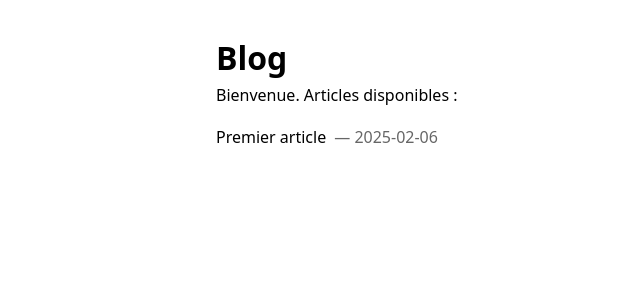
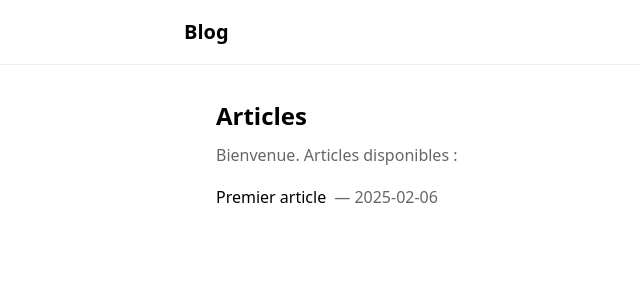
Before and after one commit to jbressand34/blog, a Next.js app: page / in a window 1280 px wide. Shown: the top 300 px of the page, without its empty margins (72-712 px from the left). Built offline with nearby package versions, Linux system fonts and the light colour scheme.

Commit message:
Added : minimal layout with header/nav

```diff
--- a/app/articles/[slug]/page.tsx
+++ b/app/articles/[slug]/page.tsx
@@ -1,5 +1,4 @@
 import { notFound } from "next/navigation";
-import Link from "next/link";
 import ReactMarkdown from "react-markdown";
 import { getArticleBySlug, getArticleSlugs } from "@/lib/markdown";
 
@@ -17,10 +16,7 @@ export default function ArticlePage({ params }: Props) {
   if (!article) notFound();
 
   return (
-    <main style={{ padding: "2rem", maxWidth: "48rem", margin: "0 auto" }}>
-      <p style={{ marginBottom: "1rem" }}>
-        <Link href="/">← Retour au blog</Link>
-      </p>
+    <main style={{ padding: "0 2rem 2rem", maxWidth: "48rem", margin: "0 auto" }}>
       <article>
         <h1>{article.meta.title}</h1>
         {article.meta.date && (
--- a/app/layout.tsx
+++ b/app/layout.tsx
@@ -1,5 +1,6 @@
 import type { Metadata } from "next";
 import "./globals.css";
+import Header from "@/components/Header";
 
 export const metadata: Metadata = {
   title: "Blog",
@@ -13,7 +14,10 @@ export default function RootLayout({
 }>) {
   return (
     <html lang="fr">
-      <body>{children}</body>
+      <body>
+        <Header />
+        {children}
+      </body>
     </html>
   );
 }
--- a/app/page.tsx
+++ b/app/page.tsx
@@ -9,9 +9,9 @@ export default function Home() {
     .sort((a, b) => (b.meta.date || "").localeCompare(a.meta.date || ""));
 
   return (
-    <main style={{ padding: "2rem", maxWidth: "48rem", margin: "0 auto" }}>
-      <h1>Blog</h1>
-      <p>Bienvenue. Articles disponibles :</p>
+    <main style={{ padding: "0 2rem 2rem", maxWidth: "48rem", margin: "0 auto" }}>
+      <h1 style={{ fontSize: "1.5rem", marginBottom: "0.5rem" }}>Articles</h1>
+      <p style={{ color: "#666", marginBottom: "1rem" }}>Bienvenue. Articles disponibles :</p>
       {articles.length === 0 ? (
         <p>Aucun article pour l’instant.</p>
       ) : (
--- /dev/null
+++ b/components/Header.tsx
@@ -0,0 +1,27 @@
+import Link from "next/link";
+
+export default function Header() {
+  return (
+    <header
+      style={{
+        borderBottom: "1px solid #eee",
+        padding: "1rem 2rem",
+        marginBottom: "2rem",
+      }}
+    >
+      <nav
+        style={{
+          maxWidth: "48rem",
+          margin: "0 auto",
+        }}
+      >
+        <Link
+          href="/"
+          style={{ fontWeight: 700, fontSize: "1.25rem" }}
+        >
+          Blog
+        </Link>
+      </nav>
+    </header>
+  );
+}
```
